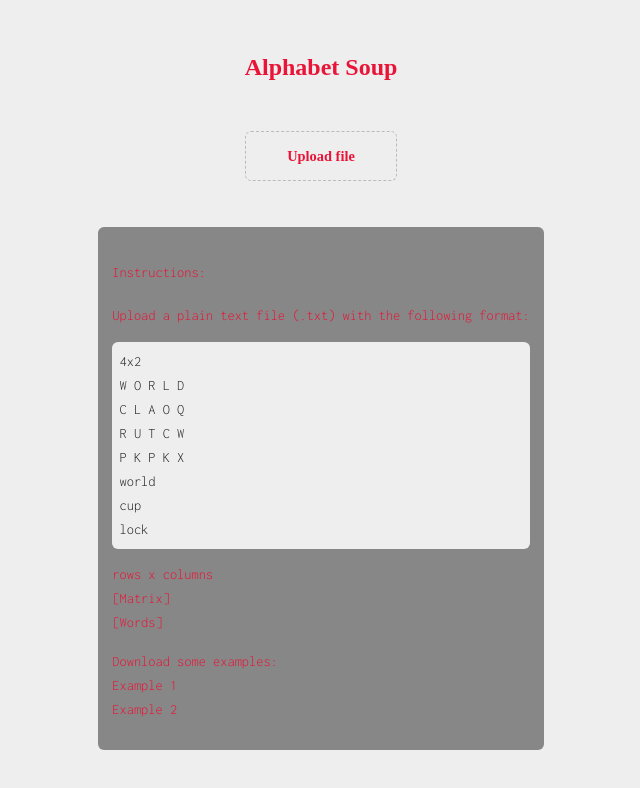
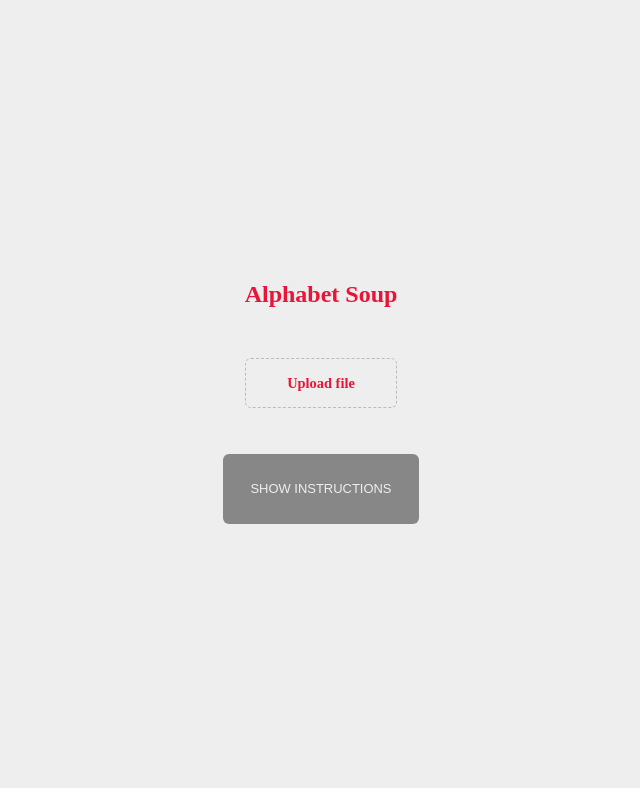
Before and after one commit to adnahl/alphabet-soup, a React (Vite) app: page / in a window 1280 px wide. Shown: the top 788 px of the page, without its empty margins (319-959 px from the left). Built offline with nearby package versions, Linux system fonts and the light colour scheme; a web font is replaced by a local one.

Commit message:
Show / Hide Instructions

```diff
--- a/src/components/Instructions.tsx
+++ b/src/components/Instructions.tsx
@@ -1,10 +1,15 @@
+import { useState } from 'react'
 import '../styles/components/Instructions.css'
 
 const Instructions = () => {
+	const [showInstructions, setShowInstructions] = useState<boolean>(false)
 	return (
 		<section className='instructions-container'>
+			{
+				showInstructions &&
+				<>
+					<p>
 						<h4>Instructions:</h4>
-			<p>
 						Upload a plain text file (.txt) with the following format:
 					</p>
 					<p className='notes'>
@@ -27,6 +32,16 @@ const Instructions = () => {
 						<a href='/'>Example 1</a><br />
 						<a href='/'>Example 2</a><br />
 					</p>
+				</>
+			}
+			<button
+				style={{ backgroundColor: 'transparent' }}
+				onClick={
+					() => setShowInstructions((showInstructions) => !showInstructions)
+				}
+			>
+				{showInstructions ? 'Hide Instructions' : 'Show Instructions'}
+			</button>
 		</section>
 	)
 }
```
Also changed, not shown: src/components/AlphabetSoup.tsx (+3 -4 lines). Lines whose indentation alone changed are shown as unchanged.
